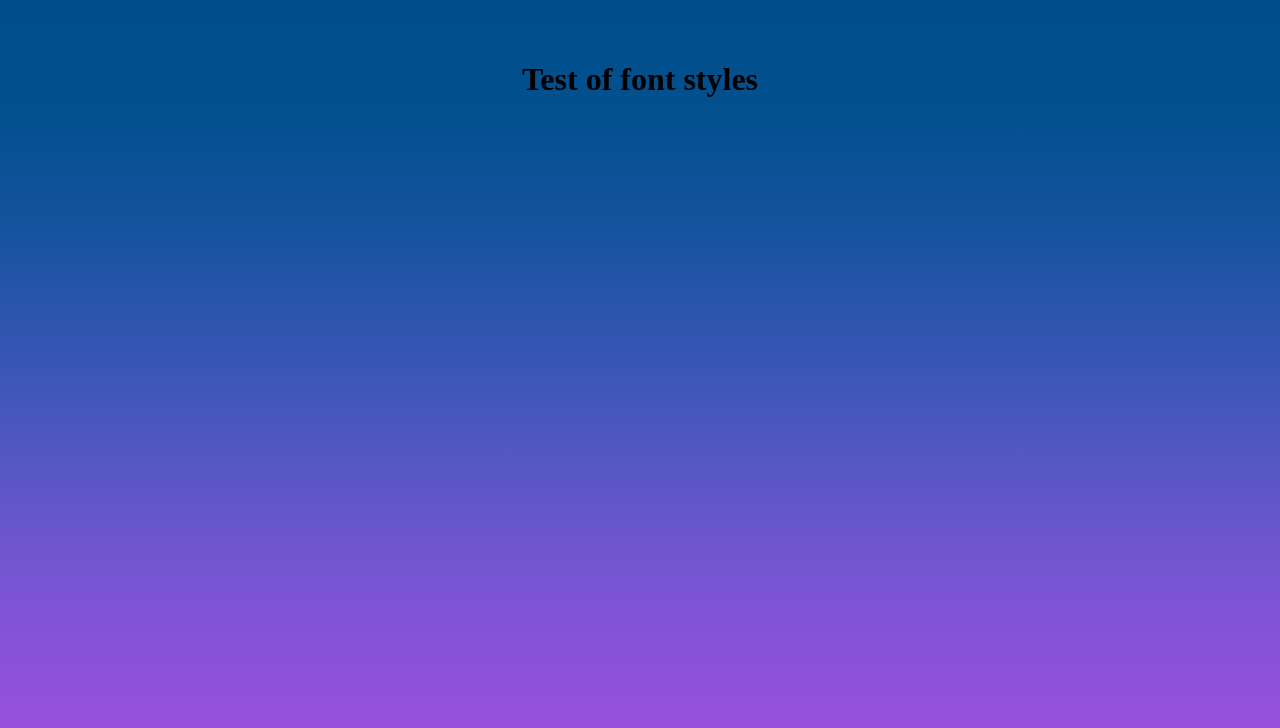
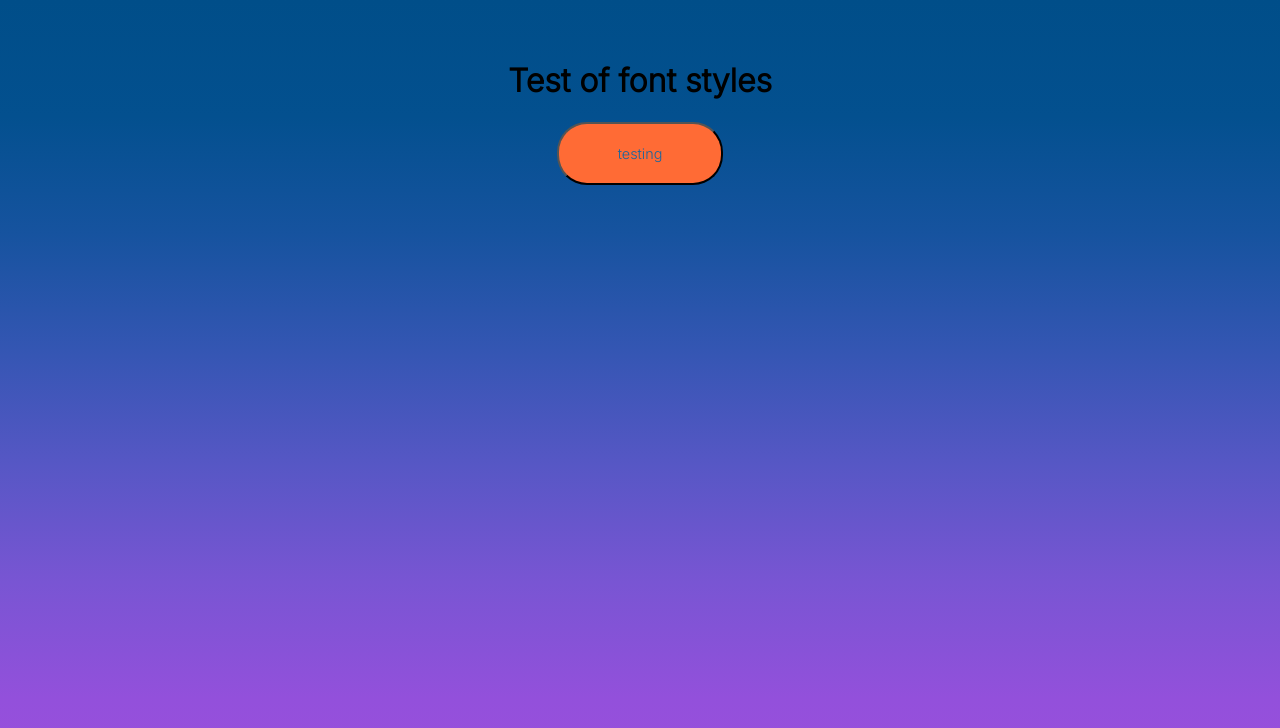
Before and after one commit to kbongco/creatine-reminder-4-u, a React (Vite) app: page / in a window 1280 px wide. Shown: the top 728 px of the page. Built offline with nearby package versions, Linux system fonts and the light colour scheme.

Commit message:
added initial button styles

```diff
--- a/src/App.tsx
+++ b/src/App.tsx
@@ -2,6 +2,7 @@ import { useState } from 'react'
 import reactLogo from './assets/react.svg'
 import viteLogo from '/vite.svg'
 import './App.css'
+import Button from './components/Button/Button'
 
 function App() {
   const [count, setCount] = useState(0)
@@ -9,6 +10,7 @@ function App() {
   return (
     <>
       <h1>Test of font styles</h1>
+      <Button label={'testing'} />
     </>
   )
 }
--- /dev/null
+++ b/src/components/Button/Button.scss
@@ -0,0 +1,10 @@
+.button-container {
+  .button-styles {
+    background-color: #FF6B35;
+    height: 63px;
+    width: 166px;
+    border-radius: 30px;
+    color: #1A659E;
+    font-size: 0.9rem;
+  }
+}
--- /dev/null
+++ b/src/components/Button/Button.tsx
@@ -0,0 +1,12 @@
+import ButtonProps from '../../interfaces/component-interface';
+import './Button.scss';
+
+export default function Button({label}:ButtonProps) {
+  return (
+    <div className='button-container'>
+      <button  className='button-styles'>
+      {label}
+    </button>
+  </div>
+  )
+}
--- a/src/index.css
+++ b/src/index.css
@@ -6,3 +6,7 @@ body{
    height: 100vh;
    background: linear-gradient(360deg, #9d4edd, #9350db, #7955d3, #5757c5, #3456b3, #16539f, #03508f, #004e89);
 }
+
+* {
+  font-family: 'Inter', sans-serif;
+}
--- /dev/null
+++ b/src/interfaces/component-interface.tsx
@@ -0,0 +1,4 @@
+export default interface ButtonProps {
+  label: string;
+  onClick?: () => void;
+}
```
